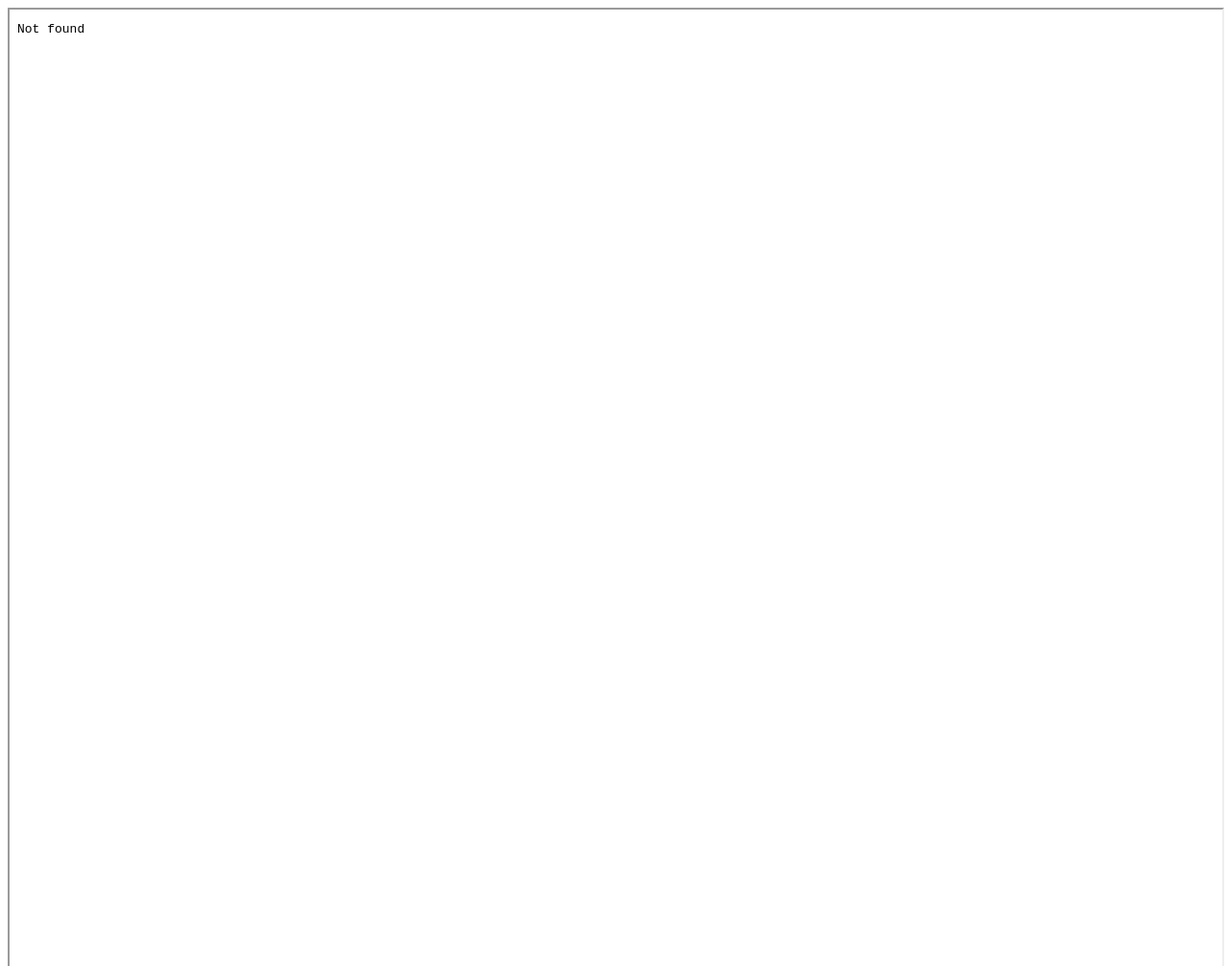
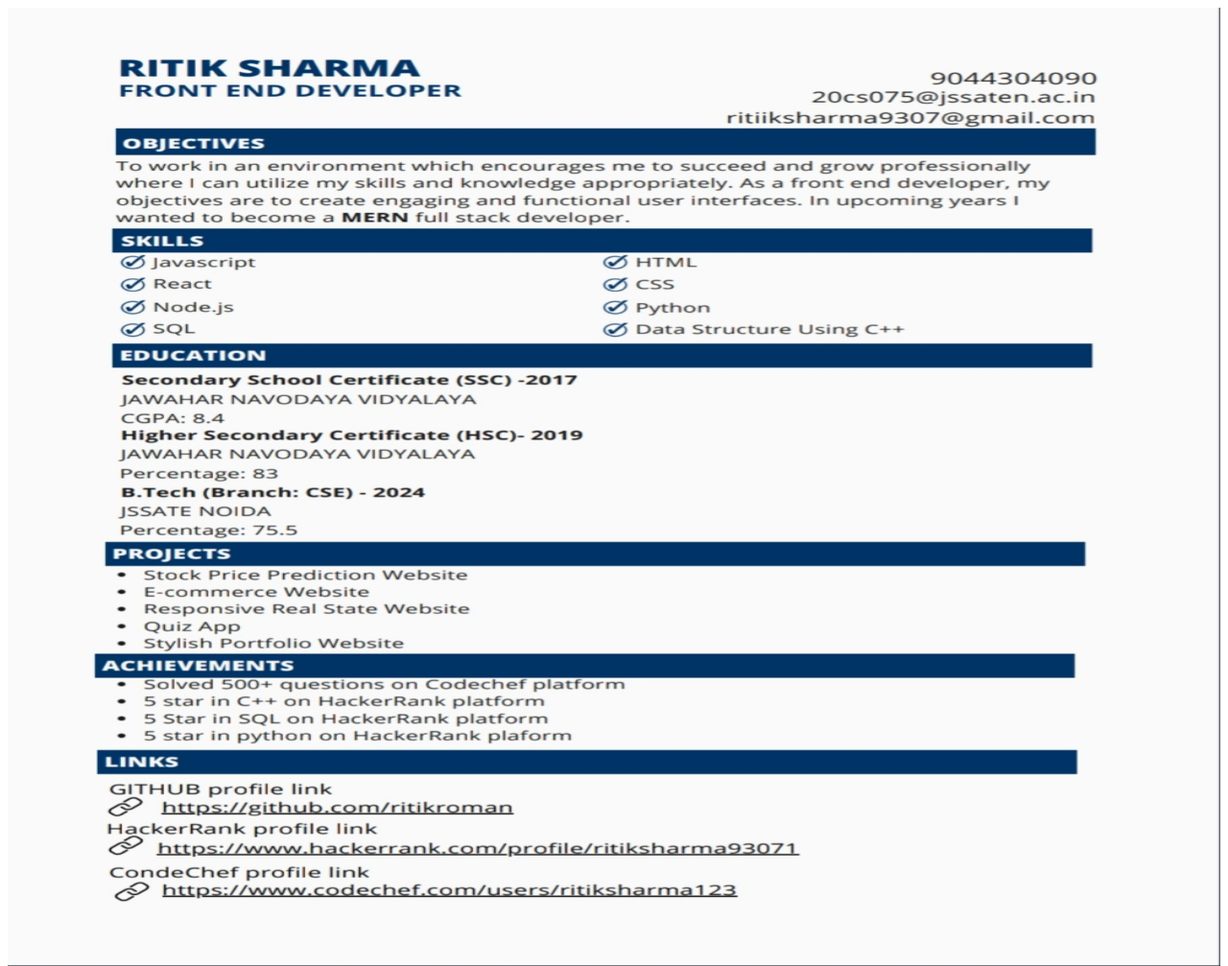
Before and after one commit to ritikroman/Resume, a plain HTML site: page index.html in a window 1280 px wide. Shown: the top 1007 px of the page at 96% size. Drawn offline with Linux system fonts and the light colour scheme.

Commit message:
Update index.html

```diff
--- a/index.html
+++ b/index.html
@@ -7,6 +7,6 @@
     <link rel="icon" href="favicon.ico" type="imresizer-1690355341962.jpeg"/>
 </head>
 <body>
-    <iframe src="./ritik resume november (1).pdf" frameborder="1" width="100%" height="1000px"></iframe>
+    <img src="./imgresume.jpg" frameborder="1" width="100%" height="1000px">
 </body>
 </html>
```
